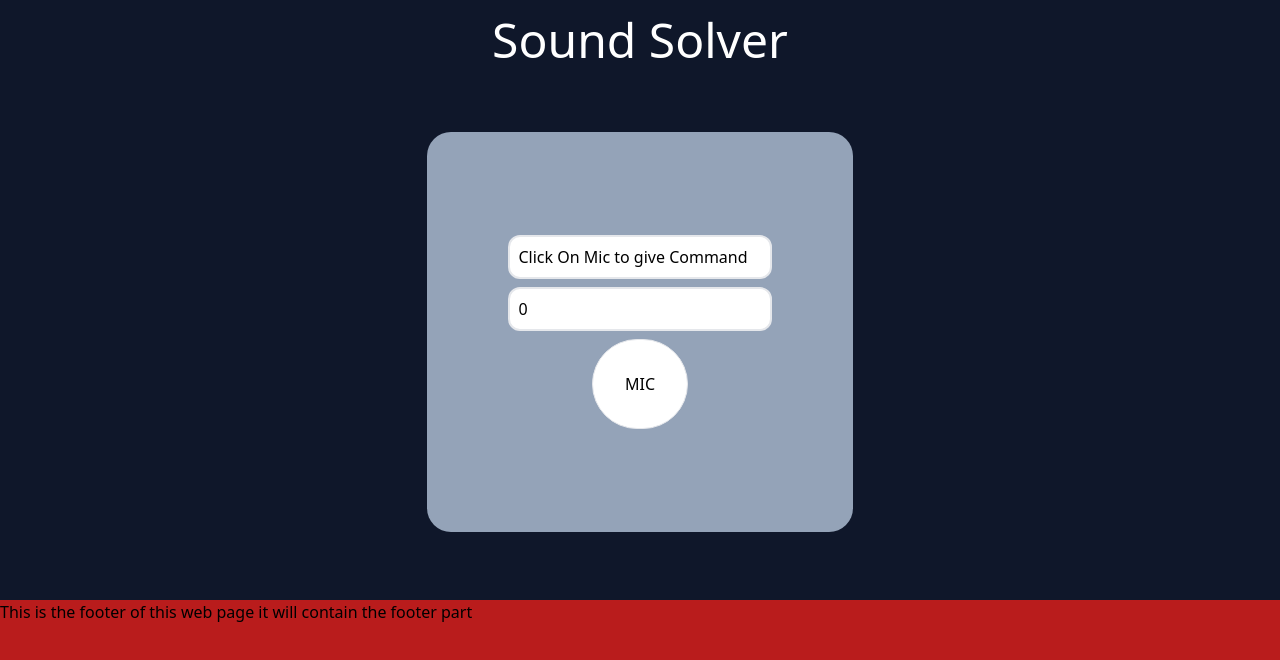
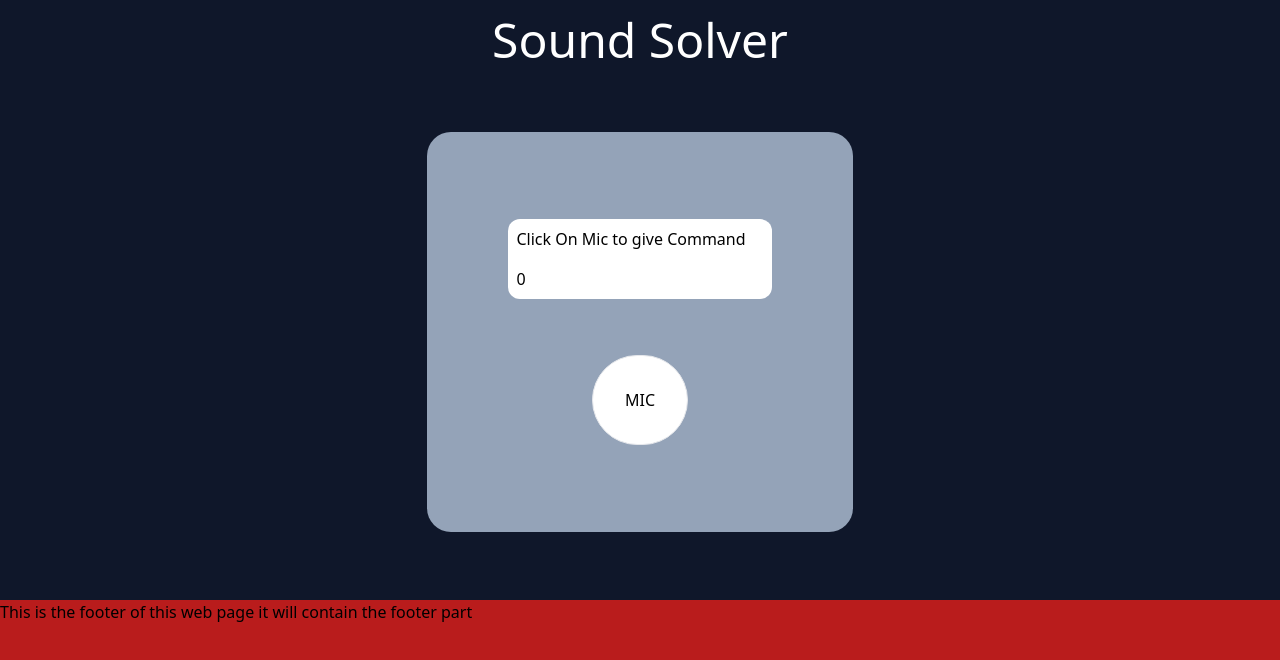
Before and after one commit to Utkarshalways/SoundSolver, a React (Vite) app: page / in a window 1280 px wide. Shown: the top 660 px of the page. Built offline with nearby package versions, Linux system fonts and the light colour scheme.

Commit message:
change in style

```diff
--- a/src/Components/VoiceInput.jsx
+++ b/src/Components/VoiceInput.jsx
@@ -109,11 +109,21 @@ const VoiceInput = () => {
     }
     }
   return (
-    <div className=" h-full w-full bg-slate-400 p-4 flex justify-center items-center flex-col  rounded-3xl gap-2">
-      <input type="text" value={expression} readOnly className="border-2 rounded-xl p-2 w-2/3 " />
-
-
-        <input type="number" readOnly value={result} className="border-2 rounded-xl p-2 w-2/3 " />
+    <div className=" h-full w-full bg-slate-400 p-4 flex justify-center items-center flex-col  rounded-3xl gap-14">
+      <div className="w-2/3  justify-center items-center">
+        <input
+          type="text"
+          value={expression}
+          readOnly
+          className="  p-2 w-full rounded-t-xl "
+        />
+        <input
+          type="number"
+          readOnly
+          value={result}
+          className=" rounded-b-xl p-2 w-full "
+        />
+      </div>
 
       <div
         onClick={handleVoiceInput}
```
